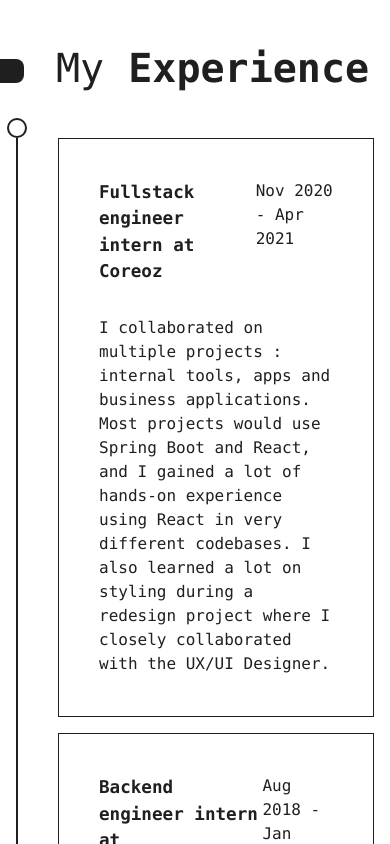
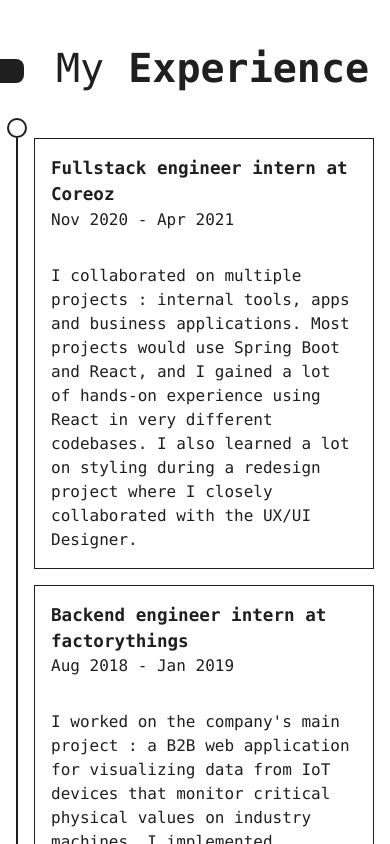
Before and after one commit to GDami/portfolio, a React (Vite) app: page / in a window 390 px wide. Shown: the part 3340-4184 px from the top of the page. Built offline with nearby package versions, Linux system fonts and the light colour scheme; some icons are missing.

Commit message:
responsive experiences

```diff
--- a/src/experiences/Experience.css
+++ b/src/experiences/Experience.css
@@ -49,7 +49,25 @@
 }
 
 @media screen and (max-width: 1024px) {
-    .experience {
-
+    .experience-header {
+        flex-direction: column;
+        align-items: flex-start;
     }
 }
+
+@media screen and (max-width: 800px) {
+    .experience:hover .experience-title::after {
+        width: 0;
+    }
+}
+
+@media screen and (max-width: 480px) {
+    .experience {
+        padding: var(--spacing-common);
+    }
+
+    .experience:hover {
+        box-shadow: none;
+        padding: calc(var(--spacing-common) - 1.4px);
+    }
+}
--- a/src/experiences/Experiences.css
+++ b/src/experiences/Experiences.css
@@ -42,3 +42,9 @@
     align-items: center;
 
 }
+
+@media screen and (max-width: 480px) {
+    .experiences-vertical-container{
+        gap: calc(var(--spacing-common));
+    }
+}
```
